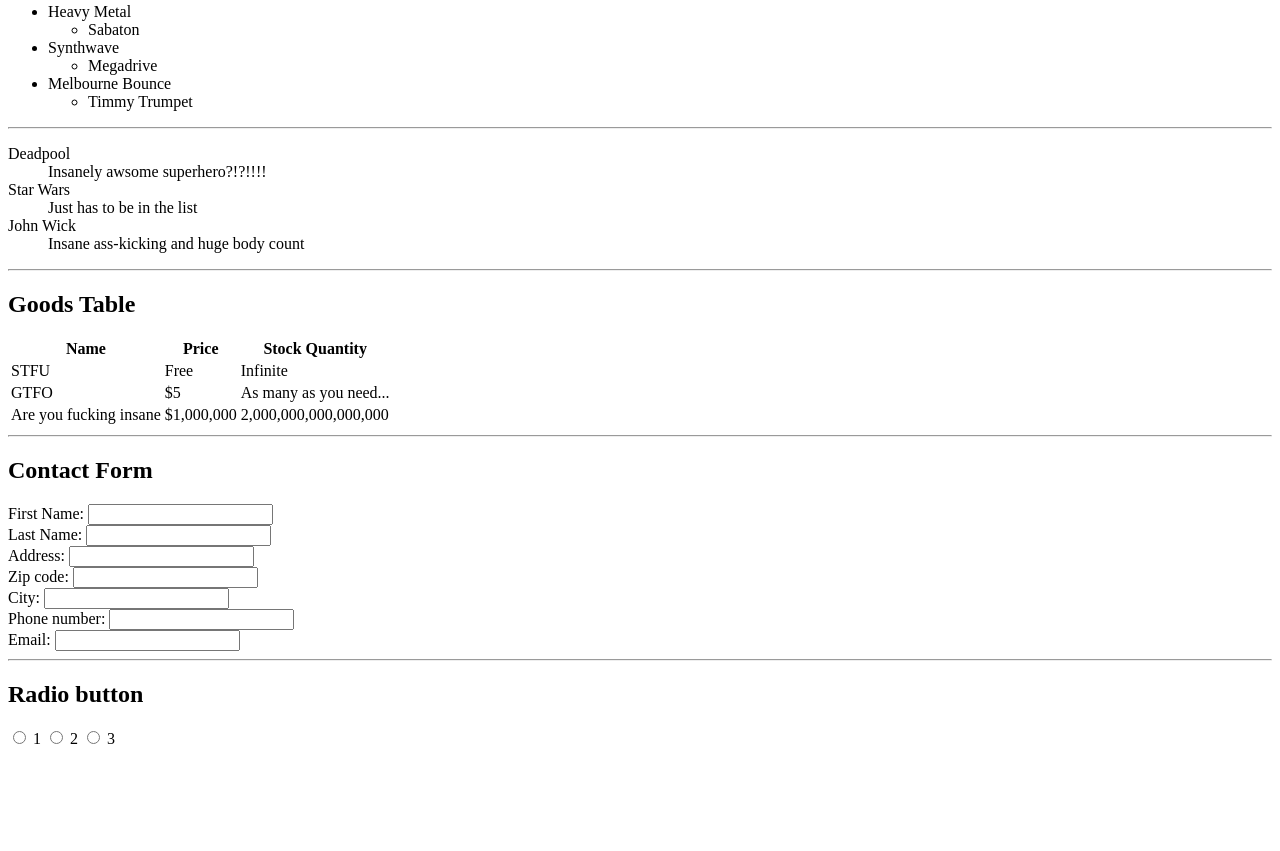
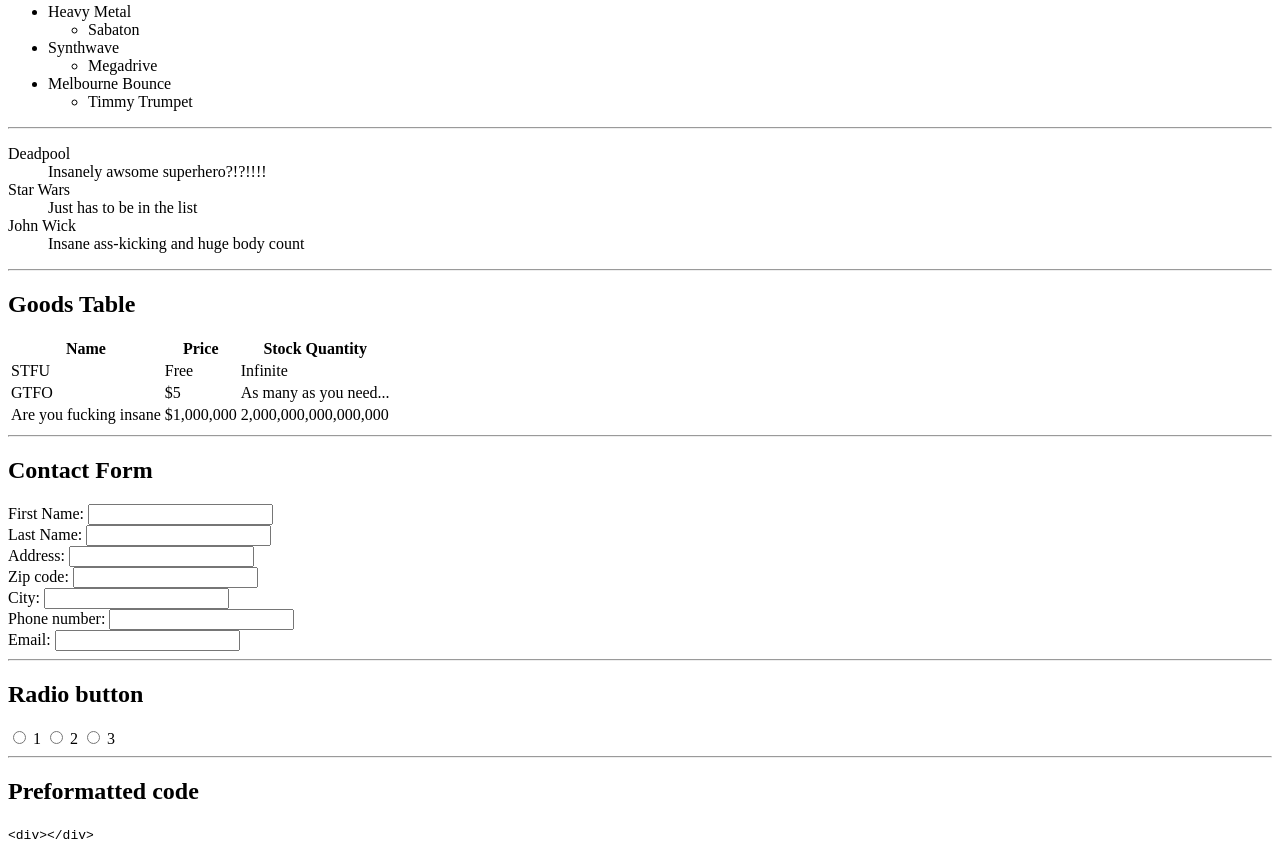
Before and after one commit to MikaelFeher/html-exercises, a plain HTML site: page exercise-3/index.html in a window 1280 px wide. Shown: the part 257-1108 px from the top of the page. Before the commit the page ends 1013 px from the top, so only its background shows below. Drawn offline with Linux system fonts and the light colour scheme.

Commit message:
Adds preformatted code ex3 index file

```diff
--- a/exercise-3/index.html
+++ b/exercise-3/index.html
@@ -123,5 +123,8 @@
 	<label for="two">2</label>
 	<input type="radio" name="test" value="3" id="three">
 	<label for="three">3</label>
+	<hr>
+	<h2>Preformatted code</h2>
+	<code>&lt;div&gt;&lt;/div&gt;</code> <!-- Outputs: <div></div> formatted as code. -->
 </body>
 </html>
```
